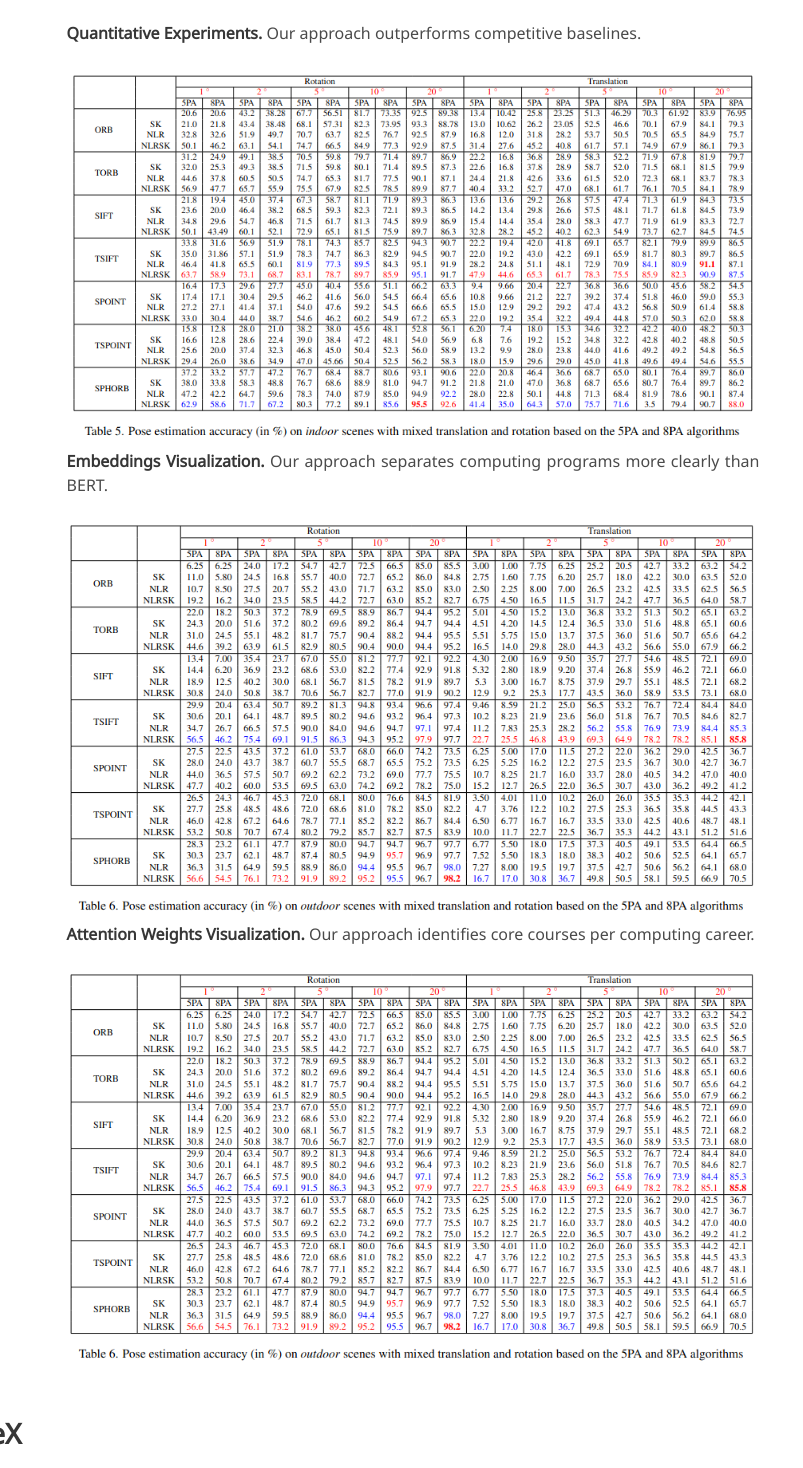
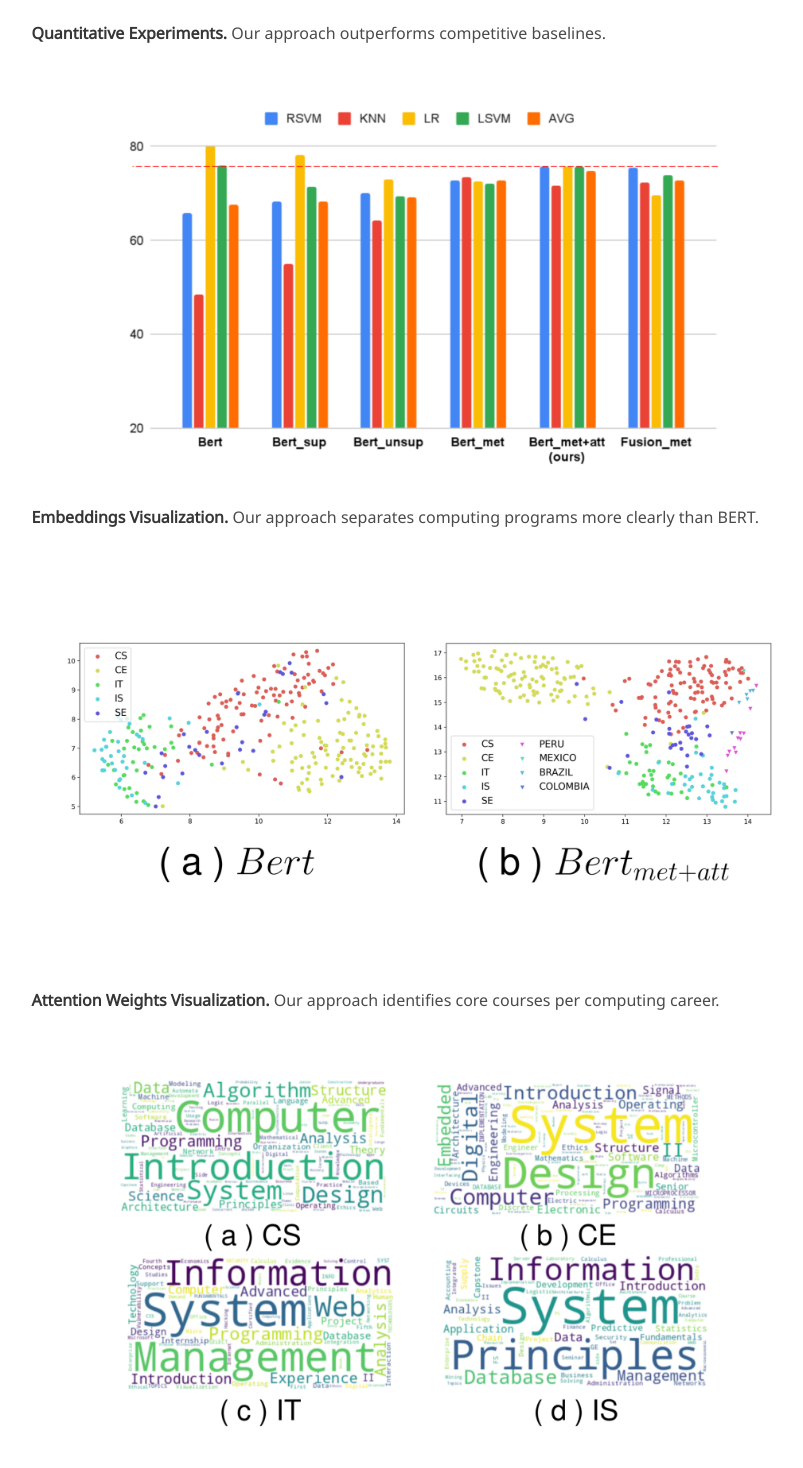
Before and after one commit to Artcs1/DLCurriculas, a plain HTML site: page index.html in a window 1280 px wide. Shown: the part 1825-3293 px from the top of the page, without its empty margins (227-1030 px from the left). Drawn offline with nearby package versions, Linux system fonts and the light colour scheme; some icons are missing; files whose address does not match are found by name; a web font is replaced by a local one.

Commit message:
Update index.html

```diff
--- a/index.html
+++ b/index.html
@@ -236,7 +236,7 @@
               </p>
             </div>
             <div class="publication-image">
-                <img src="./static/images/results1.png" alt="Description of the image">
+                <img src="./static/images/5.png" alt="Description of the image">
             </div>
 
             <div class="content has-text-justified">
@@ -245,7 +245,7 @@
               </p>
             </div>
             <div class="publication-image">
-                <img src="./static/images/results2.png" alt="Description of the image">
+                <img src="./static/images/6.png" alt="Description of the image">
             </div>
 
             <div class="content has-text-justified">
@@ -254,7 +254,7 @@
               </p>
             </div>
             <div class="publication-image">
-                <img src="./static/images/results2.png" alt="Description of the image">
+                <img src="./static/images/7.png" alt="Description of the image">
             </div>
 
 
```
